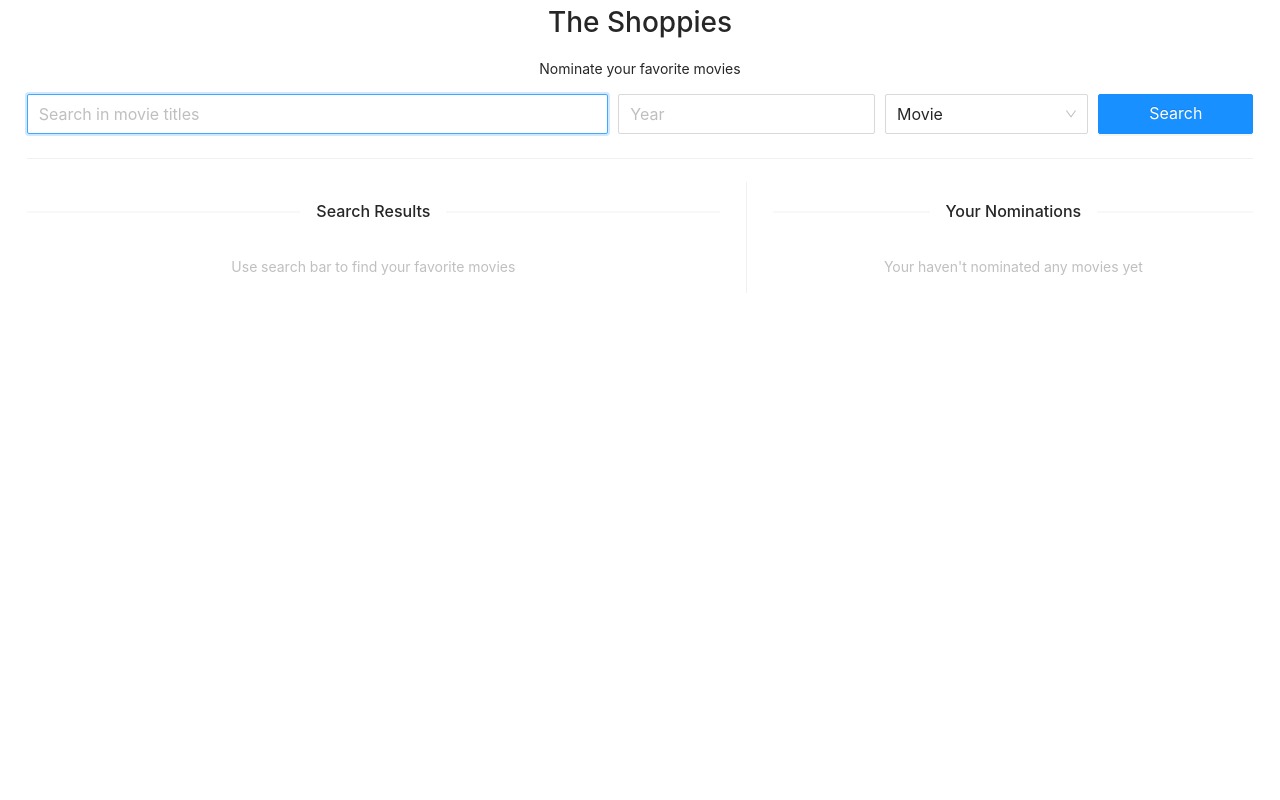
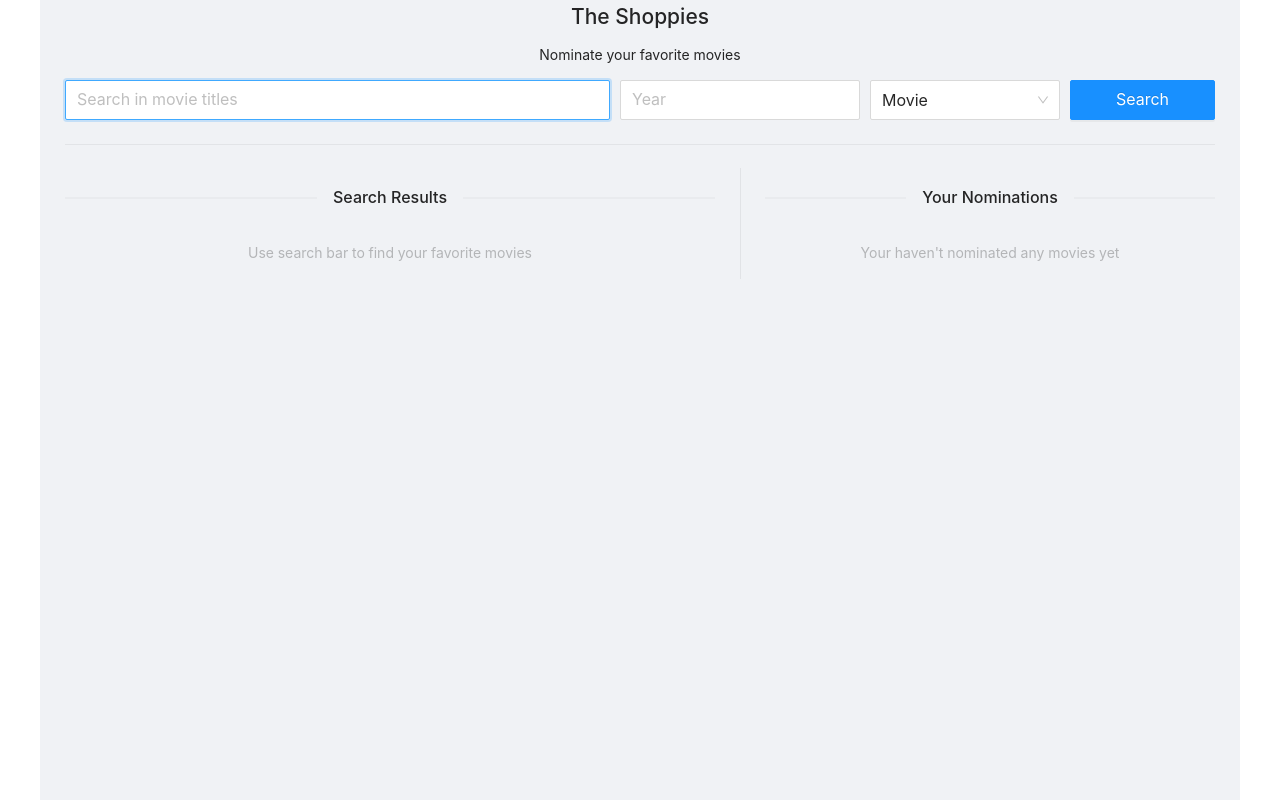
Before and after one commit to sametweb/shopify-challenge, a React app: page / in a window 1280 px wide. Built offline with nearby package versions, Linux system fonts and the light colour scheme.

Commit message:
Nomination component and search bar affixed to top when scrolling

```diff
--- a/src/components/App.js
+++ b/src/components/App.js
@@ -2,7 +2,7 @@ import React, { useState, useEffect } from "react";
 import { useDispatch, useSelector } from "react-redux";
 
 // antd components
-import { Row, Col, Divider } from "antd";
+import { Row, Col, Divider, Layout } from "antd";
 
 // utils & custom components
 import { searchMovies } from "../utils/actions";
@@ -36,7 +36,7 @@ function App() {
   }, [params.page]);
 
   return (
-    <>
+    <Layout style={{ maxWidth: "1200px", minHeight: "100%", margin: "0 auto" }}>
       <Header />
       <SearchBar
         onSearch={onSearch}
@@ -68,7 +68,7 @@ function App() {
         </Col>
         <NominatedMovieList />
       </Row>
-    </>
+    </Layout>
   );
 }
 
--- a/src/components/NominatedMovieList.js
+++ b/src/components/NominatedMovieList.js
@@ -2,7 +2,7 @@ import React from "react";
 import { useSelector, useDispatch } from "react-redux";
 
 // antd components
-import { Col, Row, Button, Divider } from "antd";
+import { Col, Row, Button, Divider, Affix } from "antd";
 import { List } from "antd";
 import { DeleteOutlined } from "@ant-design/icons";
 import useBreakpoint from "antd/lib/grid/hooks/useBreakpoint";
@@ -30,6 +30,7 @@ function NominatedMovieList() {
     <Col span={9}>
       <Row>
         <Col span={24}>
+          <Affix offsetTop={70}>
             <Divider orientation="center">Your Nominations</Divider>
             <List
               locale={{ emptyText: "Your haven't nominated any movies yet" }}
@@ -38,7 +39,9 @@ function NominatedMovieList() {
               renderItem={(item) => (
                 <List.Item actions={screens.md && [renderRemoveButton(item)]}>
                   <List.Item.Meta
-                  avatar={<MoviePoster title={item.Title} src={item.Poster} />}
+                    avatar={
+                      <MoviePoster title={item.Title} src={item.Poster} />
+                    }
                     title={item.Title}
                     description={item.Year}
                   />
@@ -46,6 +49,7 @@ function NominatedMovieList() {
                 </List.Item>
               )}
             />
+          </Affix>
         </Col>
       </Row>
     </Col>
--- a/src/components/SearchBar.js
+++ b/src/components/SearchBar.js
@@ -1,13 +1,27 @@
-import React from "react";
+import React, { useState } from "react";
 
 // antd components
-import { Col, Input, Select, Button, Row } from "antd";
+import { Col, Input, Select, Button, Row, Affix } from "antd";
 
 // utils & custom components
 
 function SearchBar({ onSearch, params, onParamsChange }) {
+  const [isAffixed, setIsAffixed] = useState(false);
+
   return (
-    <Row justify="center" gutter={[10, 10]}>
+    <Affix onChange={setIsAffixed}>
+      <Row
+        justify="center"
+        gutter={[10, 10]}
+        style={
+          isAffixed
+            ? {
+                background: "#f0f2f5",
+                padding: "20px 0",
+              }
+            : {}
+        }
+      >
         <Col md={11} xs={23}>
           <Input
             autoFocus={true}
@@ -48,6 +62,7 @@ function SearchBar({ onSearch, params, onParamsChange }) {
           </Button>
         </Col>
       </Row>
+    </Affix>
   );
 }
 
--- a/src/styles/index.css
+++ b/src/styles/index.css
@@ -2,6 +2,10 @@
 When gutter set on Row component of antd, it causes an overflow
 on the window. This CSS is a solution to that problem.
 */
+
+#App {
+  height: 100%;
+}
 
 @media (min-width: 768px) {
   .ant-row {
--- a/webpack.config.js
+++ b/webpack.config.js
@@ -26,7 +26,7 @@ module.exports = {
   },
   plugins: [
     new HtmlWebpackPlugin({
-      template: "./src/index.html",
+      template: "./public/index.html",
     }),
     new Dotenv(),
   ],
```
Also changed, not shown: public/index.html (renamed from src/index.html). Lines whose indentation alone changed are shown as unchanged.
